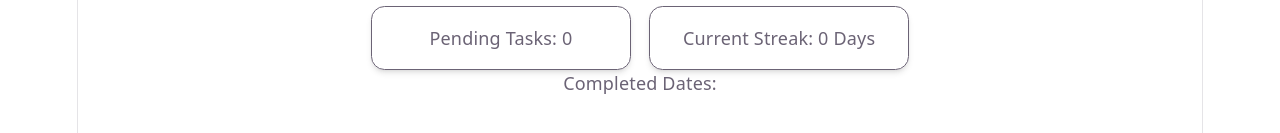
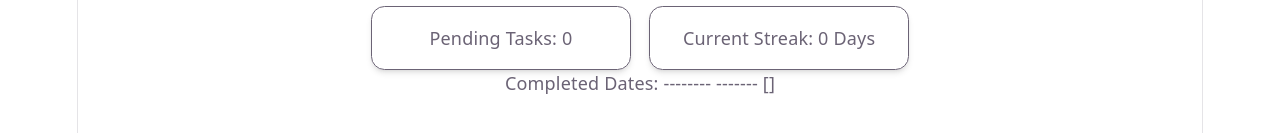
Before and after one commit to Anoop040593/devstreak, a React app in the folder frontend/: page / in a window 1280 px wide. Shown: the part 459-592 px from the top of the page. Built offline with nearby package versions, Linux system fonts and the light colour scheme; no server answers; the HTML template or start-up script is replaced by a standard one.

Commit message:
Unique Completed Dates and array conversion

```diff
--- a/frontend/src/App.jsx
+++ b/frontend/src/App.jsx
@@ -28,13 +28,14 @@ function App() {
   const streakStatus = tasks?.some((task) => task.completed);
   let completedDates = tasks
     ?.filter((t) => t.completedAt !== null)
-    .map((task) => task.completedAt.split("T")[0]);
+    .map((task) => task.completedAt?.split("T")[0]);
 
   const uniqueDates = new Set();
+  let uniqueCompletedDates = [];
   for (let i = 0; i < completedDates.length; i++) {
     uniqueDates.add(completedDates[i]);
   }
-
+  uniqueCompletedDates = [...uniqueDates];
   //.forEach((t, i) => t[i].split("T")[0]);
 
   async function fetchMessage() {
@@ -191,7 +192,10 @@ function App() {
         streakStatus={streakStatus}
       />
 
-      <p>Completed Dates:{uniqueDates}</p>
+      <p>
+        Completed Dates:{completedDates} -------- {uniqueDates} -------{" "}
+        {JSON.stringify(uniqueCompletedDates.toReversed())}
+      </p>
     </div>
   );
 }
```
